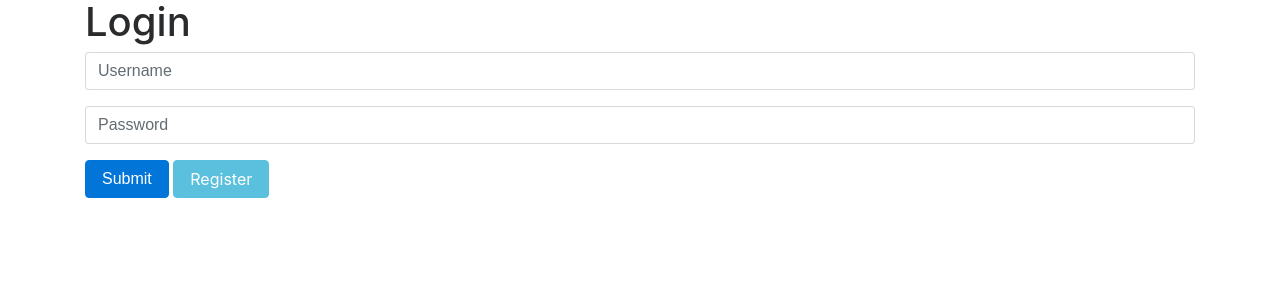
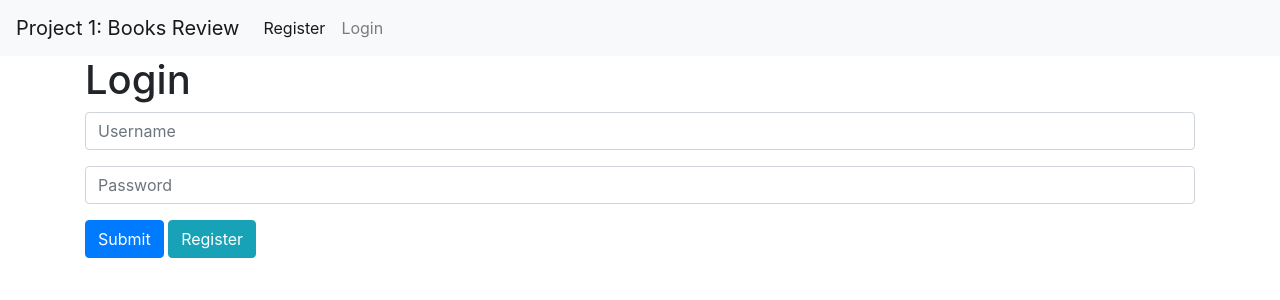
Before and after one commit to tranzilla/flask-book-review, a Flask app: page / in a window 1280 px wide. Shown: the top 300 px of the page. Run offline with Flask 2, Linux system fonts and the light colour scheme; some libraries are stand-ins or nearby versions.

Commit message:
add navigation bar to display username and logout()

```diff
--- a/application.py
+++ b/application.py
@@ -1,6 +1,6 @@
 import os
 
-from flask import Flask, session, request, render_template
+from flask import Flask, session, request, render_template, redirect
 from flask_session import Session
 from sqlalchemy import create_engine
 from sqlalchemy.orm import scoped_session, sessionmaker
@@ -64,10 +64,17 @@ def login():
 
     # Make sure username AND password exists
     if db.execute("SELECT * FROM logins WHERE username = :username AND password = :password", {"username":username, "password":password}).rowcount != 0:
+        #display book review page
         return render_template("success.html", username=username, message="You are currently logged in")
     else:
         return render_template("error.html", message="Invalid Username or Password")
 
+@app.route("/logout")
+def logout():
+    #clear the session
+    session.clear()
+    #redirect user to login page
+    return redirect("/")
 
 @app.route("/register", methods=["GET", "POST"])
 def register():
--- a/templates/layout.html
+++ b/templates/layout.html
@@ -2,9 +2,38 @@
 <html>
     <head>
         <title>{% block title %}{% endblock %}</title>
-        <link rel="stylesheet" href="https://maxcdn.bootstrapcdn.com/bootstrap/4.0.0-beta.3/css/bootstrap.min.css" integrity="sha384-Zug+QiDoJOrZ5t4lssLdxGhVrurbmBWopoEl+M6BdEfwnCJZtKxi1KgxUyJq13dy" crossorigin="anonymous">
+        <meta charset="utf-8">
+        <meta name="viewport" content="width=device-width, initial-scale=1, shrink-to-fit=no">
+        <link rel="stylesheet" href="https://stackpath.bootstrapcdn.com/bootstrap/4.4.1/css/bootstrap.min.css" integrity="sha384-Vkoo8x4CGsO3+Hhxv8T/Q5PaXtkKtu6ug5TOeNV6gBiFeWPGFN9MuhOf23Q9Ifjh" crossorigin="anonymous">
+        <script src="https://code.jquery.com/jquery-3.4.1.slim.min.js" integrity="sha384-J6qa4849blE2+poT4WnyKhv5vZF5SrPo0iEjwBvKU7imGFAV0wwj1yYfoRSJoZ+n" crossorigin="anonymous"></script>
+        <script src="https://cdn.jsdelivr.net/npm/popper.js@1.16.0/dist/umd/popper.min.js" integrity="sha384-Q6E9RHvbIyZFJoft+2mJbHaEWldlvI9IOYy5n3zV9zzTtmI3UksdQRVvoxMfooAo" crossorigin="anonymous"></script>
+        <script src="https://stackpath.bootstrapcdn.com/bootstrap/4.4.1/js/bootstrap.min.js" integrity="sha384-wfSDF2E50Y2D1uUdj0O3uMBJnjuUD4Ih7YwaYd1iqfktj0Uod8GCExl3Og8ifwB6" crossorigin="anonymous"></script>
     </head>
     <body>
+        <nav class="navbar navbar-expand-lg navbar-light bg-light">
+            <a class="navbar-brand" href="/">Project 1: Books Review</a>
+          <button class="navbar-toggler" type="button" data-toggle="collapse" data-target="#navbarSupportedContent" aria-controls="navbarSupportedContent" aria-expanded="false" aria-label="Toggle navigation">
+            <span class="navbar-toggler-icon"></span>
+          </button>
+          <div class="collapse navbar-collapse" id="navbarSupportedContent">
+            {% if session.id %}
+                <ul class="navbar-nav ml-auto">
+                    <li class="nav-item"><a class="nav-link" href="#">Welcome {{ session.username.capitalize() }}</a></li>
+                    <li class="nav-item"><a class="nav-link" href="/logout">Log Out</a></li></a>
+                </ul>
+            {% else %}
+                <ul class="navbar-nav mr-auto">
+                    <li class="nav-item active">
+                        <a class="nav-link" href="/register">Register <span class="sr-only">(current)</span></a>
+                    </li>
+                    <li class="nav-item">
+                        <a class="nav-link" href="/">Login</a>
+                    </li>
+                </ul>
+            {% endif %}
+          </div>
+        </nav>
+
         <div class="container">
             {% block body %}
             {% endblock %}
```
Also changed, not shown: 2 other files.
